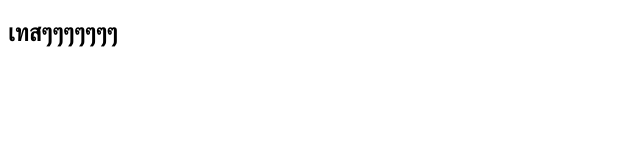
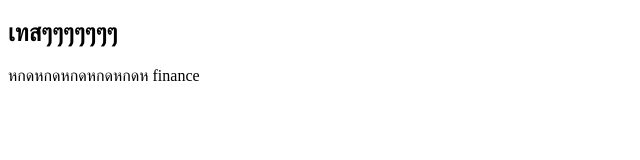
Before and after one commit to appzstory/finance, a plain HTML site: page index.html in a window 1280 px wide. Shown: the whole page, without its empty margins (0-640 px from the left). Drawn offline with Linux system fonts and the light colour scheme.

Commit message:
เทส2
ลองเทส 2

```diff
--- a/index.html
+++ b/index.html
@@ -5,5 +5,7 @@
 </head>
 <body>
 <h2>  เทสๆๆๆๆๆๆๆ  </h2>
+
+หกดหกดหกดหกดหกดห finance
 </body>
 </html>
```
